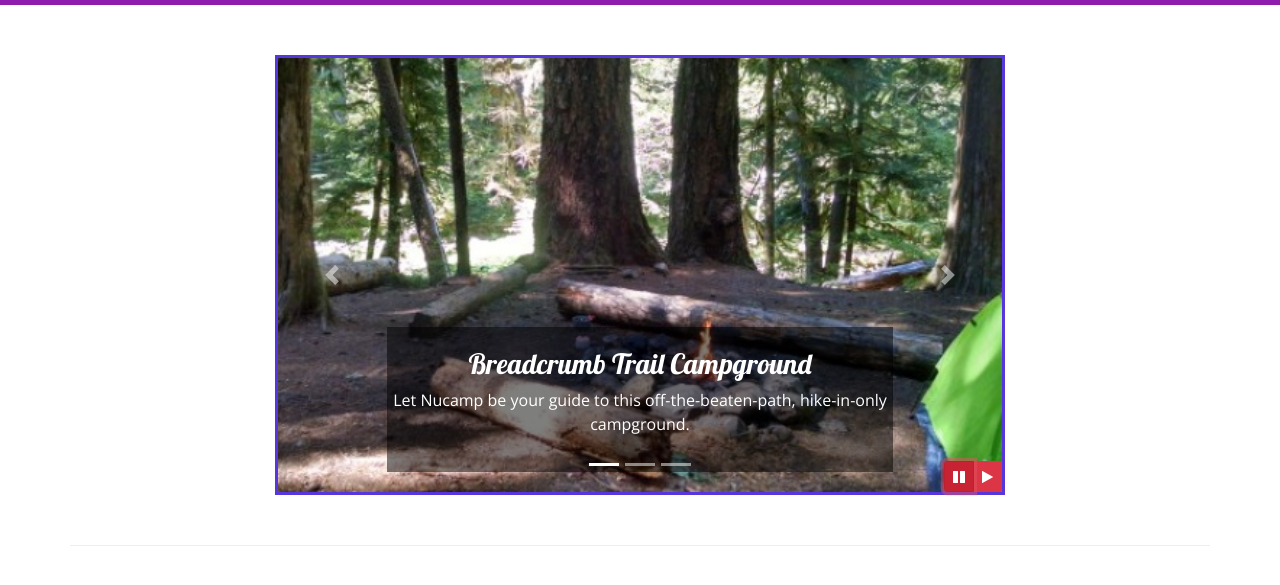
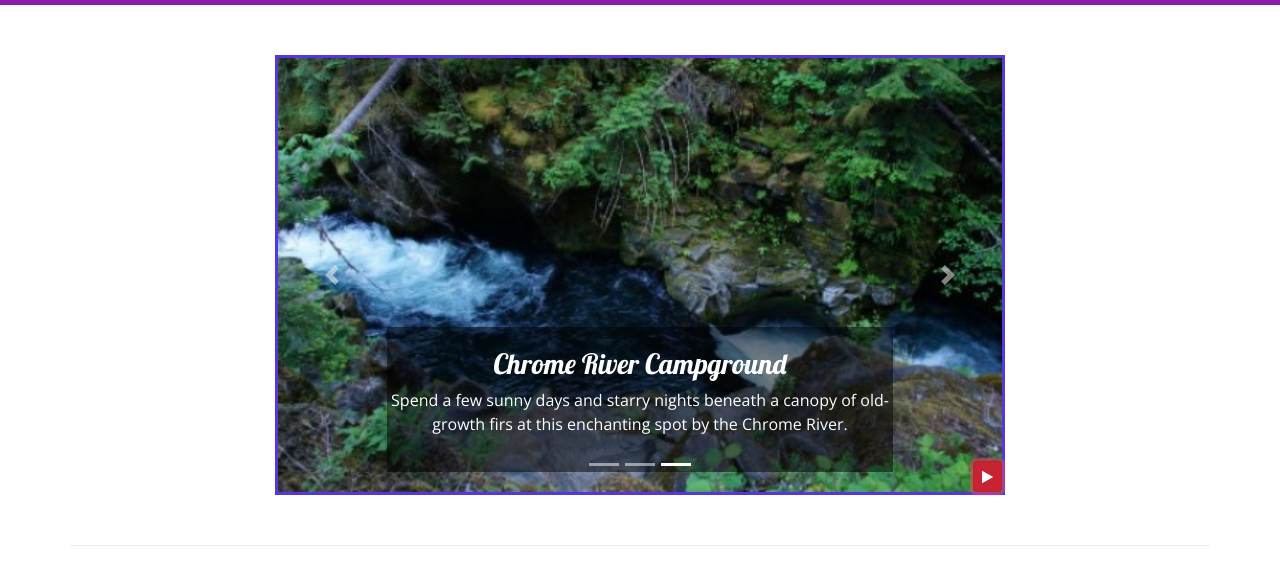
Before and after one commit to nikkiefranklin/git-test, a website: page index.html in a window 1280 px wide. Both pictures are taken after a click on the button 959 px from the left and 691 px from the top of the page. Shown: the part 215-800 px from the top of the page. Drawn offline with nearby package versions, Linux system fonts and the light colour scheme.

Commit message:
Bootstrap and jQuery Part 2

```diff
--- a/index.html
+++ b/index.html
@@ -210,14 +210,9 @@
             <span class="carousel-control-next-icon"></span>
             <span class="sr-only">Next</span>
           </a>
-          <div class="btn-group" id="carouselButton">
-            <button class="btn btn-danger btn-sm" id="carouselPause">
-              <i class="fa fa-pause"></i>
-            </button>
-            <button class="btn btn-danger btn-sm" id="carouselPlay">
-              <i class="fa fa-play"></i>
-            </button>
-          </div>
+          <button class="btn btn-danger btn-sm" id="carouselButton">
+            <i class="fa fa-pause"></i>
+          </button>
         </div>
       </div>
     </div>
@@ -346,14 +341,18 @@
   <script src="node_modules/popper.js/dist/umd/popper.min.js"></script>
   <script src="node_modules/bootstrap/dist/js/bootstrap.min.js"></script>
   <script>
-  <script>
-      $(function() {
+    $(function() {
         $(".carousel").carousel({ interval: 2000 });
-            $("#carouselPause").click(function(){
+            $("#carouselButton").click(function(){
+                if ($("#carouselButton").children("i").hasClass("fa-pause")) {
         $(".carousel").carousel("pause");
-            });
-            $("#carouselPlay").click(function(){
+                    $("#carouselButton").children("i").removeClass("fa-pause");
+                    $("#carouselButton").children("i").addClass("fa-play");
+                } else {
         $(".carousel").carousel("cycle");
+                    $("#carouselButton").children("i").removeClass("fa-play");
+                    $("#carouselButton").children("i").addClass("fa-pause");
+                }
             });
         });
   </script>
```
